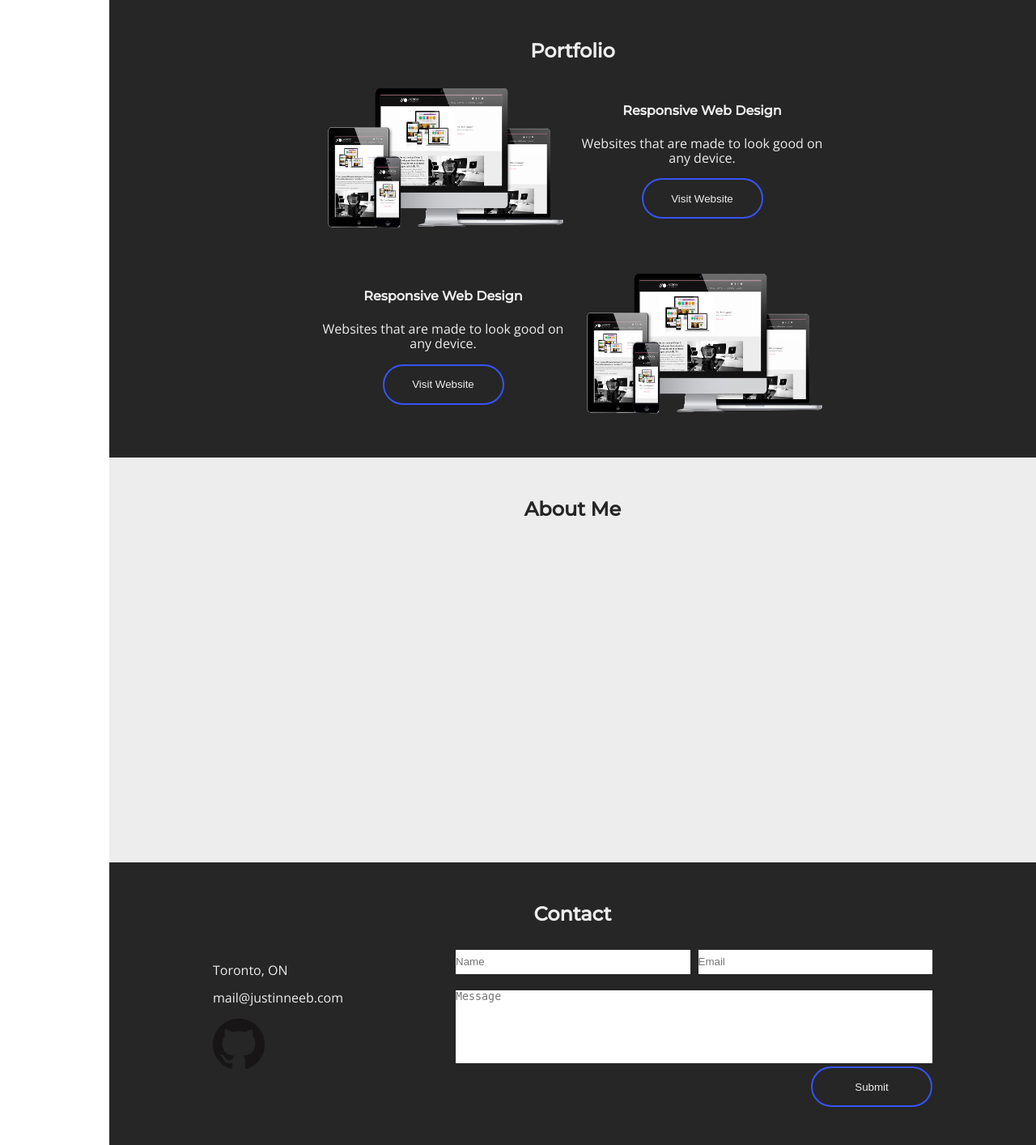
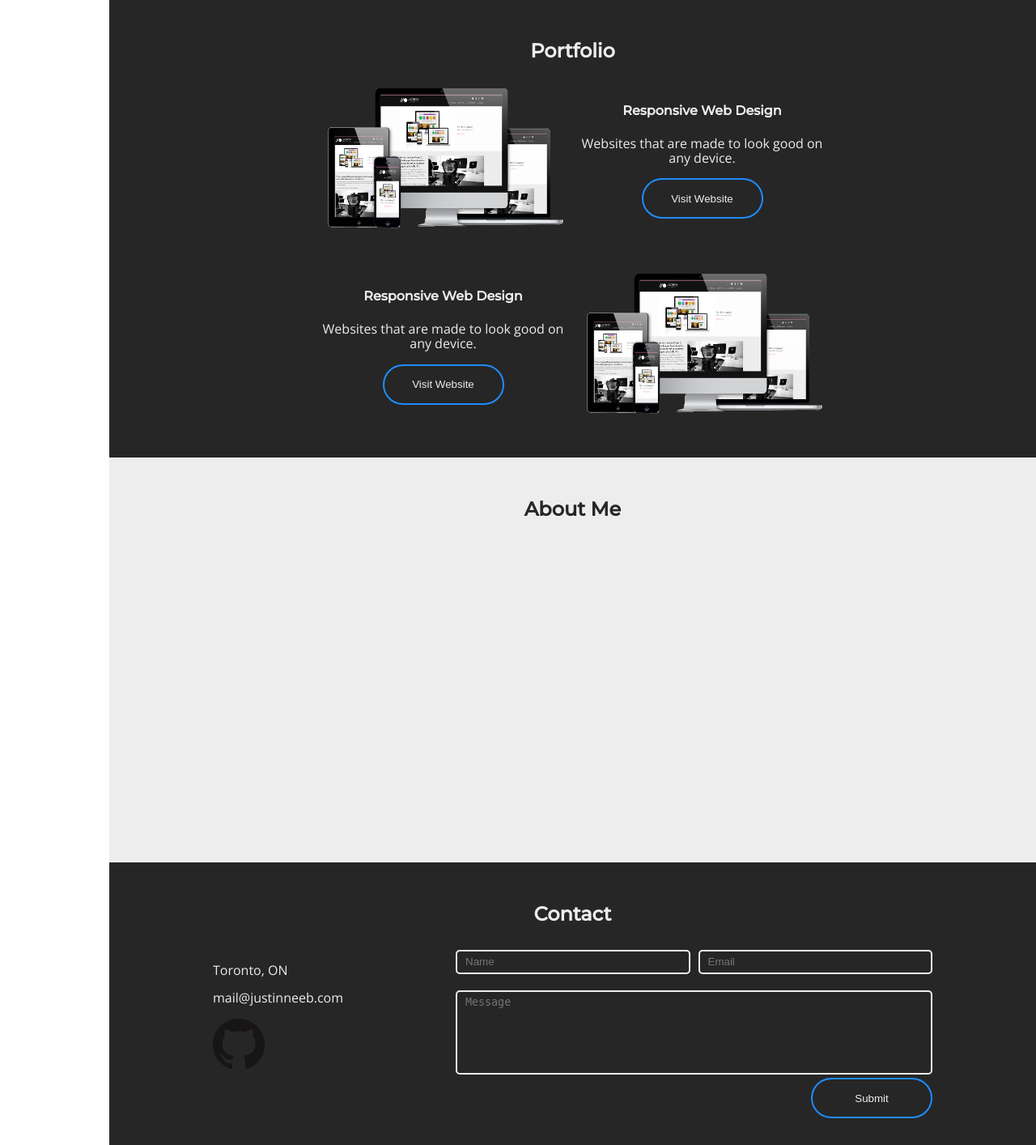
Before and after one commit to jneeb/portfolio, a PHP site: page / in a window 1280 px wide. Shown: the part 601-2015 px from the top of the page at 81% size. Run offline with PHP 8.4, Linux system fonts and the light colour scheme; some libraries are stand-ins or nearby versions.

Commit message:
finished styling on contact form and added a logo to webpage

```diff
--- a/css/main.css
+++ b/css/main.css
@@ -342,7 +342,11 @@
     -webkit-box-pack: center;
         -ms-flex-pack: center;
             justify-content: center;
-    height: 600px; }
+    height: 600px;
+    background-image: url(https://d2lm6fxwu08ot6.cloudfront.net/img-thumbs/960w/MQZZI6LE5H.jpg);
+    background-repeat: no-repeat;
+    background-size: cover;
+    background-position: bottom; }
     .homeFlex .col-1:nth-child(1) {
       display: block;
       visibility: hidden; } }
@@ -376,7 +380,7 @@
 .buttonLight {
   background-color: inherit;
   color: #ededed;
-  border-color: #3654f9;
+  border-color: #1e8dff;
   border-radius: 60px;
   height: 50px;
   width: 150px;
@@ -384,7 +388,7 @@
   -webkit-transition: all 0.3s ease-in-out;
   transition: all 0.3s ease-in-out; }
   .buttonLight:hover {
-    background-color: #3654f9;
+    background-color: #1e8dff;
     border: none;
     color: #262626;
     -webkit-transform: scale(1.05);
@@ -487,25 +491,35 @@
   .contact .contactFlex .contactForm .row-1 {
     margin: 0 0 20px 0; }
     .contact .contactFlex .contactForm .row-1 input {
+      border-radius: 5px;
+      box-sizing: border-box;
+      box-shadow: none;
+      background: inherit;
       height: 30px;
-      padding: 0;
-      margin: 0;
-      border: 0;
+      padding: 5px 10px;
+      margin: 10px 0 0 0;
+      border: 2px solid #ededed;
       width: 100%; }
   .contact .contactFlex .contactForm .row-2 textarea {
-    padding: 0;
+    border-radius: 5px;
+    box-sizing: border-box;
+    background-color: inherit;
+    border-color: #ededed;
+    padding: 5px 10px;
     margin: 0;
-    border: 0;
+    border: 2px solid #ededed;
     width: 100%;
     resize: none; }
   .contact .contactFlex .contactForm .row-3 button {
     float: right; }
 
 @media (min-width: 640px) {
-  .row-1 {
+  .contact .contactFlex .contactForm .row-1 {
     display: -webkit-box;
     display: -ms-flexbox;
-    display: flex; } }
+    display: flex; }
+    .contact .contactFlex .contactForm .row-1 input {
+      margin: 0; } }
 
 @media (min-width: 775px) {
   .contact {
--- a/index.html
+++ b/index.html
@@ -19,7 +19,7 @@
 				</ul>
 			</div>
 			<div class="navPosistion">
-				<img class="navLogo" src="img/siteLogo.png" alt="sitelogo">
+				<a href="#landing"><img class="navLogo" src="img/siteLogoJN.png" alt="sitelogo"></a>
 				<div class="desktopNav">
 					<ul>
 						<li><a href="#portfolio">Portfolio</a></li>
--- a/scss/_contact.sass
+++ b/scss/_contact.sass
@@ -24,16 +24,24 @@
 				margin: 0 0 20px 0
 
 				input
+					border-radius: 5px
+					box-sizing: border-box
+					box-shadow: none
+					background: inherit
 					height: 30px
-					padding: 0
-					margin: 0
-					border: 0
+					padding: 5px 10px
+					margin: 10px 0 0 0
+					border: 2px solid $lightGrey
 					width: 100%
 
 			.row-2 textarea
-				padding: 0
+				border-radius: 5px
+				box-sizing: border-box
+				background-color: inherit
+				border-color: $lightGrey
+				padding: 5px 10px
 				margin: 0
-				border: 0
+				border: 2px solid $lightGrey
 				width: 100%
 				resize: none
 
@@ -42,8 +50,11 @@
 
 
 @media (min-width: 640px)
-	.row-1
+	.contact .contactFlex .contactForm .row-1
 		display: flex
+
+		input
+			margin: 0
 
 @media (min-width: 775px)
 	.contact
--- a/scss/_home.sass
+++ b/scss/_home.sass
@@ -35,6 +35,10 @@
 		flex-direction: row
 		justify-content: center
 		height: 600px
+		background-image: url(https://d2lm6fxwu08ot6.cloudfront.net/img-thumbs/960w/MQZZI6LE5H.jpg)
+		background-repeat: no-repeat
+		background-size: cover
+		background-position: bottom
 
 		.col-1:nth-child(1)
 			display: block
--- a/scss/_variables.scss
+++ b/scss/_variables.scss
@@ -1,6 +1,6 @@
 $lightGrey: #ededed;
 $darkGrey: #262626;
-$blue: #3654f9;
+$blue: #1e8dff;
 $headerFont: 'Montserrat', sans-serif;
 $bodyFont: 'Open Sans', sans-serif;
 $cursiveFont: 'Pacifico', cursive;
```
Also changed, not shown: img/siteLogoJN.png (added).
